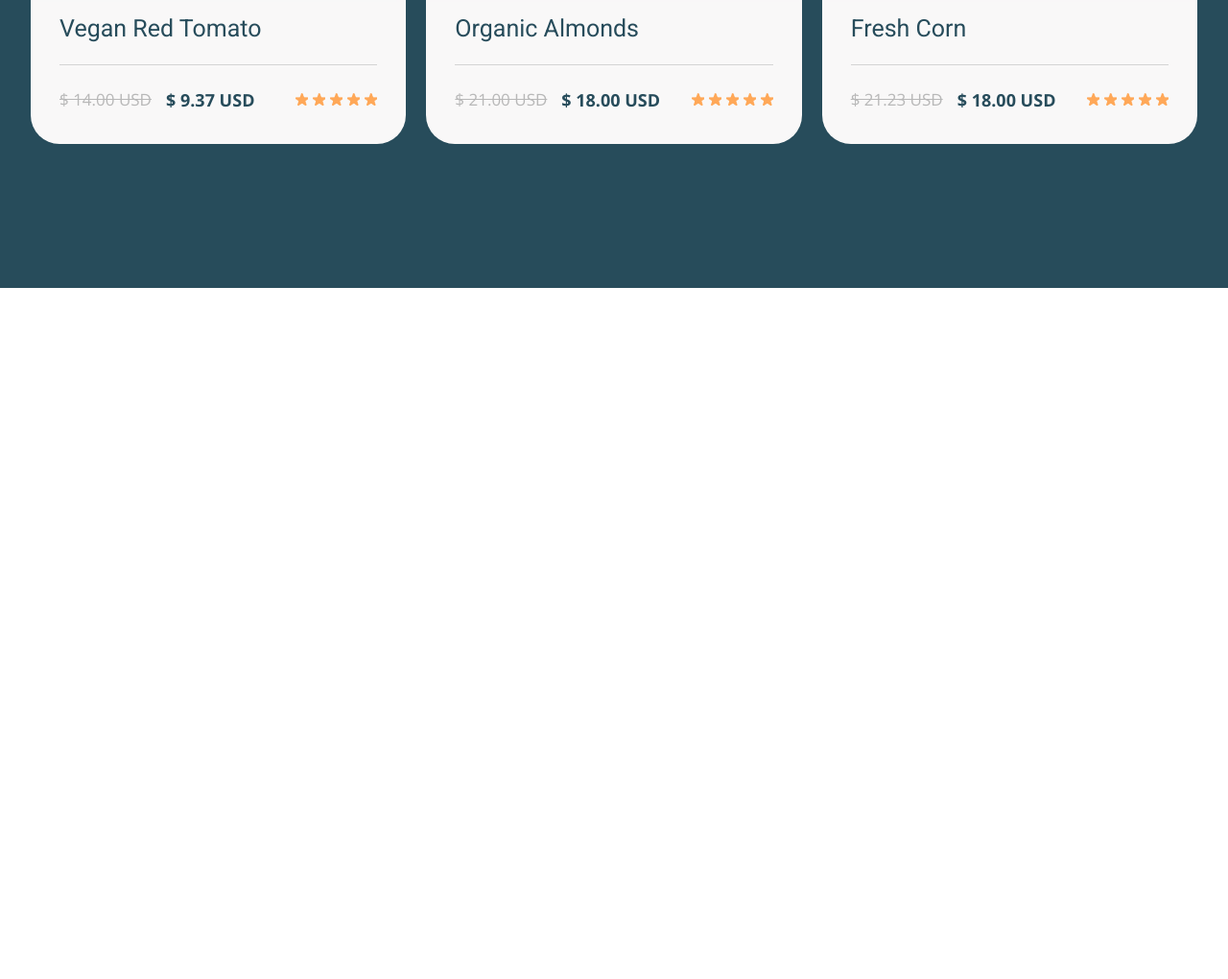
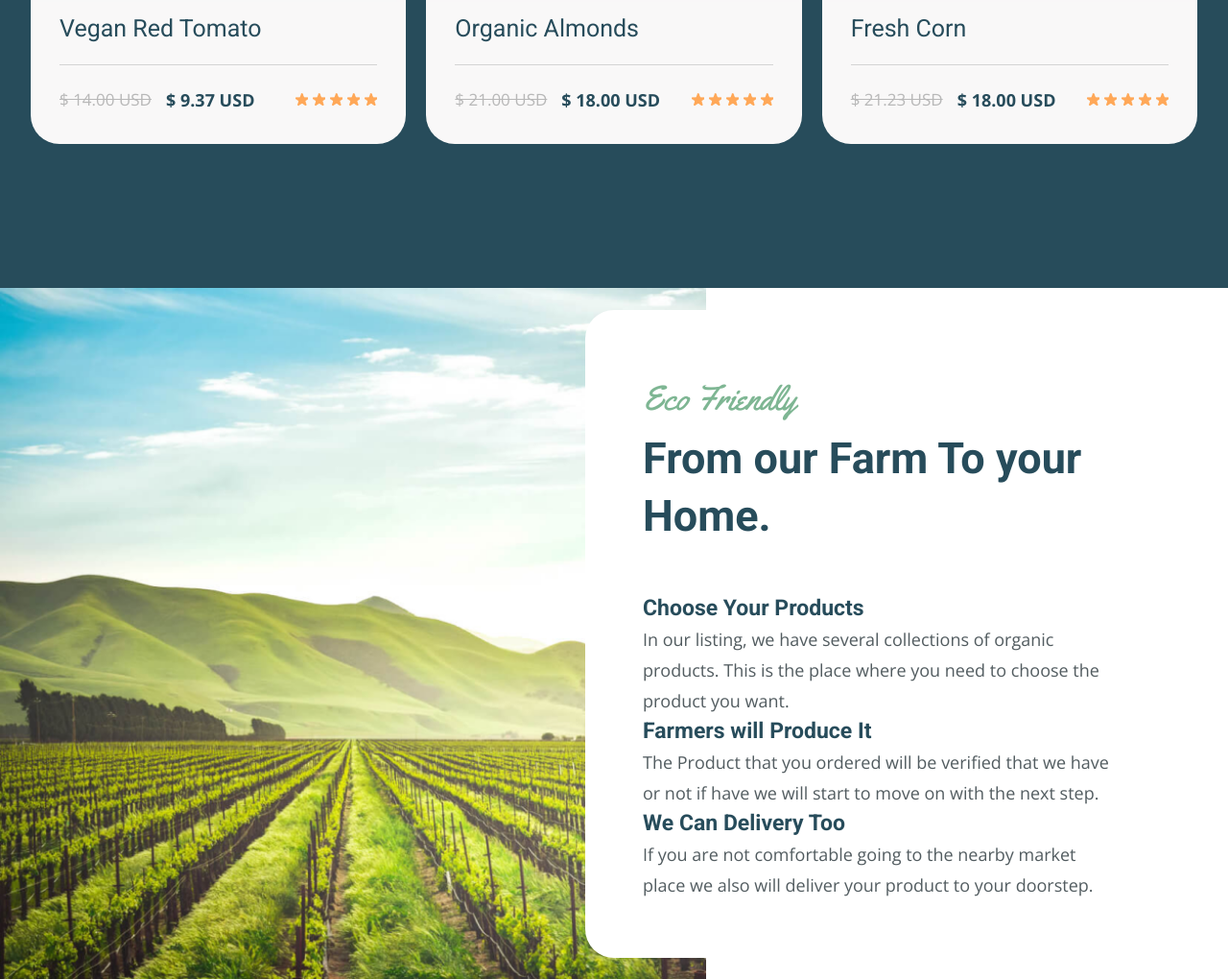
Before and after one commit to Andrew-Pykhalov/Exam_organick, a plain HTML site: page index.html in a window 1280 px wide. Shown: the part 6592-7612 px from the top of the page at 96% size. Before the commit the page ends 6892 px from the top, so only its background shows below. Drawn offline with nearby package versions, Linux system fonts and the light colour scheme; a script that the page names is missing.

Commit message:
annotation is done

```diff
--- a/index.html
+++ b/index.html
@@ -336,7 +336,20 @@
         <section class="annotation">
             <div class="container">
 
-
+                <div class="annotation__content">
+                    <div class="annotation__header">
+                        <h3 class="annotation__header1">Eco Friendly</h3>
+                        <h2 class="annotation__header2">From our Farm To your Home.</h2>
+                    </div>
+                    <div class="annotation__desc">
+                        <h4 class="annotation__header3">Choose Your Products</h4>
+                        <p class="annotation__text">In our listing, we have several collections of organic products. This is the place where you need to choose the product you want.</p>
+                        <h4 class="annotation__header3">Farmers will Produce It</h4>
+                        <p class="annotation__text">The Product that you ordered will be verified that we have or not if have we will start to move on with the next step.</p>
+                        <h4 class="annotation__header3">We Can Delivery Too</h4>
+                        <p class="annotation__text">If you are not comfortable going to the nearby market place we also will deliver your product to your doorstep.</p>
+                    </div>
+                </div>
 
             </div>
         </section>
--- a/styles/styles.css
+++ b/styles/styles.css
@@ -124,7 +124,8 @@ ul {
 .about__header1,
 .products__header1,
 .feedback__header1,
-.offer__header1 {
+.offer__header1,
+.annotation__header1 {
     font-family: "Yellowtail", sans-serif;
     font-weight: normal;
     font-size: 36px;
@@ -253,14 +254,16 @@ ul {
 .about__header2,
 .products__header2,
 .feedback__header2,
-.offer__header2 {
+.offer__header2,
+.annotation__header2 {
     font-family: "Roboto", sans-serif;
     font-size: 45px;
     line-height: 60px;
     color: #274C5B;
 }
 
-.about__text {
+.about__text,
+.annotation__text {
     font-family: "Open Sans", sans-serif;
     font-size: 18px;
     line-height: 32px;
@@ -655,3 +658,44 @@ ul {
 .btn_offer {
     margin-right: 10px;
 }
+
+.annotation .container {
+    display: flex;
+    align-items: center;
+    justify-content: flex-end;
+
+    height: 100%;
+}
+
+.annotation {
+    min-height: 705px;
+    height: 90vh;
+
+    background-image: url("/images/annotation_main_img.png");
+    background-repeat: no-repeat;
+    background-size: contain;
+    background-position: left;
+
+}
+
+.annotation__header3 {
+    font-family: "Roboto", sans-serif;
+    font-size: 23px;
+    line-height: 32px;
+    color: #274C5B;
+}
+
+.annotation__content {
+    display: flex;
+    flex-direction: column;
+    gap: 50px;
+
+    width: 50%;
+
+    padding: 60px;
+    margin-right: 30px;
+
+    background-color: #fff;
+
+    border-radius: 30px 0 0 30px;
+}
```
